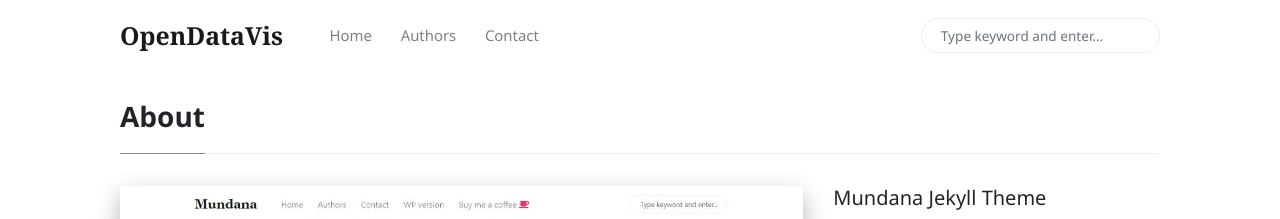
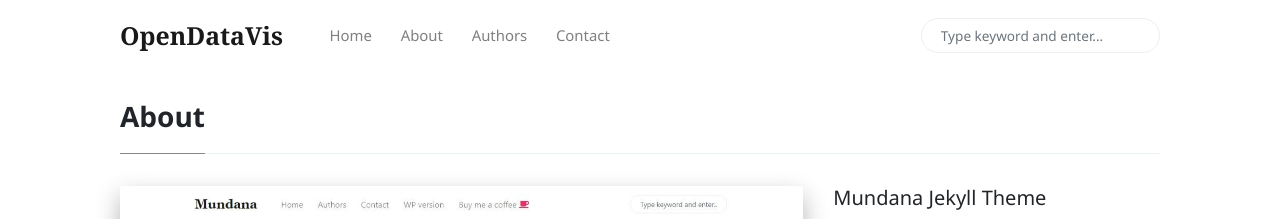
Before and after one commit to opendatavis/opendatavis.github.io, a Jekyll site: the page built from _pages/about.md, in a window 1280 px wide. Shown: the top 219 px of the page. Built offline with Jekyll 4.4.1, drawn with Linux system fonts in a browser that asks for light colours; nearby versions of some CDN libraries; comment, search, counter and statistics services are not loaded.

Commit message:
About page

```diff
--- a/_includes/menu-header.html
+++ b/_includes/menu-header.html
@@ -2,6 +2,9 @@
 
 <li class="nav-item">
 <a class="nav-link" href="{{site.baseurl}}/index.html">Home</a>
+</li>
+<li class="nav-item">
+<a class="nav-link" href="{{site.baseurl}}/about.html">About</a>
 </li>
 <li class="nav-item">
 <a class="nav-link" href="{{site.baseurl}}/authors-list.html">Authors</a>
```
